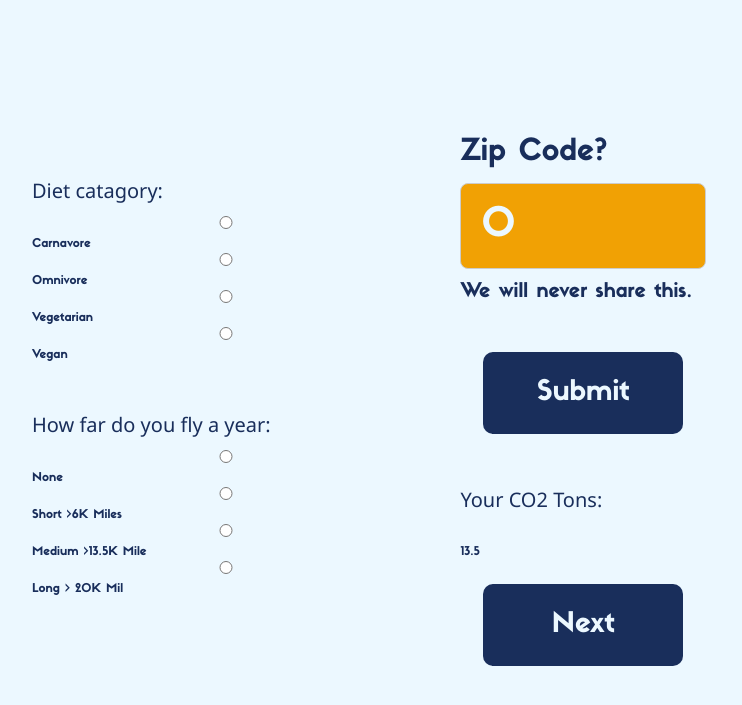
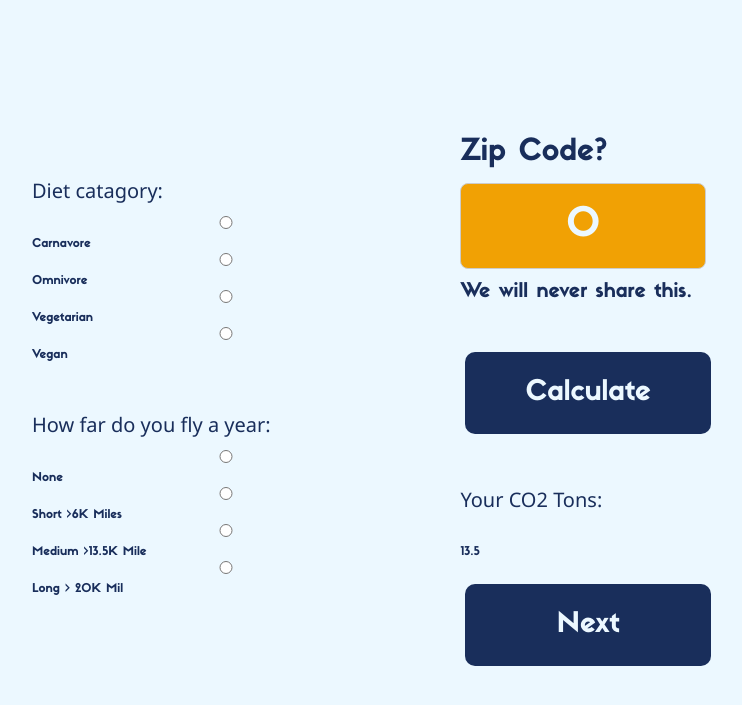
Before and after one commit to BOB450/LightCo2-Survay, a PHP site: page / in a window 1280 px wide. Shown: the top 705 px of the page, without its empty margins (271-1013 px from the left). Run offline with PHP 8.4, Linux system fonts and the light colour scheme.

Commit message:
Made button and zipcode box the same size

```diff
--- a/index.php
+++ b/index.php
@@ -82,7 +82,7 @@ function myFunction() {
   <br><br>
   <div class="right">
     <div class="buttonholder"> <!--This div containes the submit button. TODO: format-->
-      <input class="button" class="block" type="submit" name="Apply" value="Submit">
+      <input class="button" class="block" type="submit" name="Apply" value="Calculate">
     </div>
 
     <br><br>
@@ -95,7 +95,7 @@ function myFunction() {
 
     <br><br>
 
-    <div class="buttonholder"> <!--This div containes the Next Button. TODO: format-->
+    <div> <!--This div containes the Next Button. TODO: format-->
      <button class="button" onclick="myFunction()"> <span>Next </span> </button>
     <div>
   </div>
--- a/style.css
+++ b/style.css
@@ -110,7 +110,7 @@ button,input
 	text-align: center;
 	font-size: 28px;
 	padding: 20px;
-	width: 200px;
+	width: 100%;
 	transition: all 0.5s;
 	cursor: pointer;
 	margin: 5px;
@@ -150,6 +150,7 @@ button,input
 	box-sizing: border-box;
 	color: #ECF8FF;
 	font-size: 40px;
+	text-align: center;
 
   }
 
```
